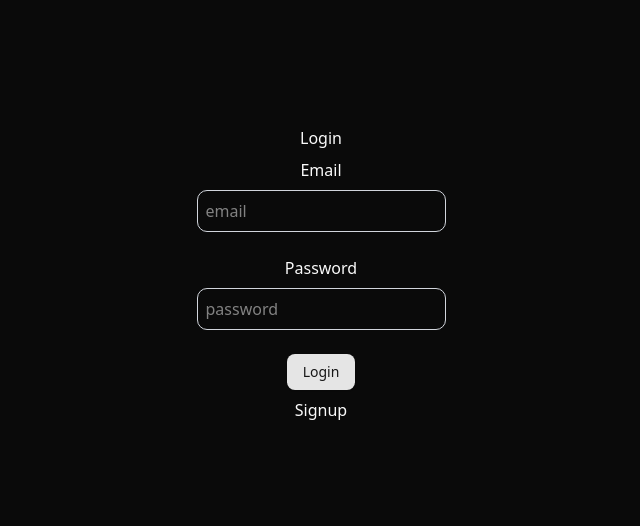
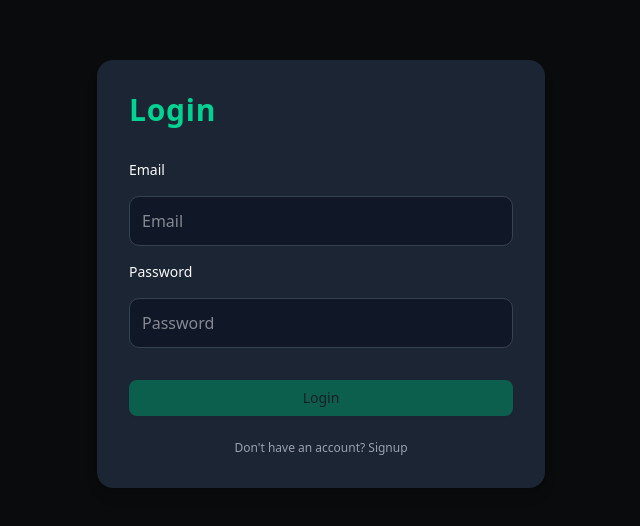
Before and after one commit to Sidney-130/login-signupfullstack, a Next.js app: page /login in a window 1280 px wide. Shown: the part 126-652 px from the top of the page, without its empty margins (319-959 px from the left). Built offline with nearby package versions, Linux system fonts and the light colour scheme.

Commit message:
update login page

```diff
--- a/app/api/users/login/route.ts
+++ b/app/api/users/login/route.ts
@@ -0,0 +1,47 @@
+import { connect } from "@/dbConfig/dbConfig";
+import User from "@/models/userModel";
+import { NextResponse, NextRequest } from "next/server";
+import bcryptjs from "bcryptjs";
+import jwt from "jsonwebtoken";
+
+connect();
+
+export async function POST(req: NextRequest) {
+  try {
+    const reqBody = await req.json();
+    const { email, password } = reqBody;
+    console.log({ reqBody });
+
+    const user = await User.findOne({ email });
+
+    if (!user) {
+      return NextResponse.json(
+        { error: "User does not exist" },
+        { status: 400 }
+      );
+    }
+
+    const validPassword = await bcryptjs.compare(password, user.password);
+    if (!validPassword) {
+      return NextResponse.json({ error: "invalid password" }, { status: 400 });
+    }
+
+    const tokenData = {
+      id: user._id,
+      username: user.username,
+      email: user.email,
+    };
+    const token = await jwt.sign(tokenData, process.env.TOKEN_SECRET!, {
+      expiresIn: "1d",
+    });
+    const response = NextResponse.json({
+      message: "login Successful",
+      success: true,
+    });
+    response.cookies.set("token", token, {
+      httpOnly: true,
+    });
+  } catch (error: any) {
+    return NextResponse.json({ error: error.message }, { status: 500 });
+  }
+}
--- a/app/login/page.tsx
+++ b/app/login/page.tsx
@@ -1,43 +1,89 @@
 "use client";
 import Link from "next/link";
-import React, { useState } from "react";
+import React, { useEffect, useState } from "react";
 import { useRouter } from "next/navigation";
 import { Button } from "@/components/ui/button";
-// import { axios } from "axios";
+import toast from "react-hot-toast";
+import axios from "axios";
 
-export default function Signup() {
+export default function Login() {
+  const router = useRouter();
   const [user, setUser] = useState({
     email: "",
     password: "",
   });
+  const [buttonDisabled, setButtonDisabled] = useState(false);
+  const [loading, setLoading] = useState(false);
 
-  const onLogin = async () => {};
+  const onLogin = async () => {
+    try {
+      setLoading(true);
+      const res = await axios.post("/api/users/login", user);
+      console.log("Login successful", res.data);
+      toast.success("Login successful!");
+      router.push("/profile");
+    } catch (error: any) {
+      console.log("Login failed", error.message);
+      toast.error(error.message || "Login failed");
+    } finally {
+      setLoading(false);
+    }
+  };
+
+  useEffect(() => {
+    if (user.email.length > 0 && user.password.length > 0) {
+      setButtonDisabled(false);
+    } else {
+      setButtonDisabled(true);
+    }
+  }, [user]);
 
   return (
-    <div className="flex flex-col items-center justify-center min-h-screen py-2 gap-2">
-      <h1>Login</h1>
-      <label htmlFor="email">Email</label>
+    <div className="flex items-center justify-center min-h-screen bg-gray-900/10 px-6">
+      <div className="flex flex-col w-full max-w-md bg-gray-800/90 p-8 rounded-2xl shadow-lg gap-4">
+        <h1 className="text-3xl font-bold tracking-wide text-left text-emerald-400 mb-4">
+          Login
+        </h1>
+
+        <label htmlFor="email" className="text-sm font-medium">
+          Email
+        </label>
         <input
           type="text"
           id="email"
           value={user.email}
           onChange={(e) => setUser({ ...user, email: e.target.value })}
-        placeholder="email"
-        className="p-2 border border-gray-300 rounded-lg mb-4 focus:outline-none focus:border-gray-600
-        "
+          placeholder="Email"
+          className="p-3 bg-gray-900 border border-gray-700 rounded-lg focus:outline-none focus:border-emerald-800"
         />
-      <label htmlFor="password">Password</label>
+
+        <label htmlFor="password" className="text-sm font-medium">
+          Password
+        </label>
         <input
-        type="text"
+          type="password"
           id="password"
           value={user.password}
           onChange={(e) => setUser({ ...user, password: e.target.value })}
-        placeholder="password"
-        className="p-2 border border-gray-300 rounded-lg mb-4 focus:outline-none focus:border-gray-600
-        "
+          placeholder="Password"
+          className="p-3 bg-gray-900 border border-gray-700 rounded-lg focus:outline-none focus:border-emerald-800"
         />
-      <Button onClick={onLogin}>Login</Button>
-      <Link href="/signup">Signup</Link>
+
+        <Button
+          className="w-full mt-4 bg-emerald-600 hover:bg-emerald-700 transition"
+          onClick={onLogin}
+          disabled={buttonDisabled || loading}
+        >
+          {loading ? "Logging in..." : "Login"}
+        </Button>
+
+        <Link
+          href="/signup"
+          className="text-xs text-gray-400 hover:text-emerald-400 text-center mt-2"
+        >
+          Don&apos;t have an account? Signup
+        </Link>
+      </div>
     </div>
   );
 }
--- a/app/signup/page.tsx
+++ b/app/signup/page.tsx
@@ -13,18 +13,21 @@ export default function Signup() {
     password: "",
     username: "",
   });
-  const [buttonDisabled, setButtondisabled] = useState(false);
+  const [buttonDisabled, setButtondisabled] = useState(true);
   const [loading, setLoading] = useState(false);
 
   const onSignup = async () => {
     try {
       setLoading(true);
       const res = await axios.post("/api/users/signup", user);
-      console.log("Signup succesfull", res.data);
+      console.log("Signup successful", res.data);
+      toast.success("Signup successful!");
       router.push("/login");
     } catch (error: any) {
       console.log("Signup failed", error.message);
-      toast.error(error.message);
+      toast.error(
+        error.response?.data?.message || error.message || "Signup failed"
+      );
     } finally {
       setLoading(false);
     }
@@ -86,11 +89,11 @@ export default function Signup() {
         />
 
         <Button
-          className="w-full mt-4 bg-emerald-600 hover:bg-emerald-700 transition"
+          className="w-full mt-4 bg-emerald-600 hover:bg-emerald-700 transition disabled:opacity-50 disabled:cursor-not-allowed"
           onClick={onSignup}
+          disabled={buttonDisabled || loading}
         >
-          {buttonDisabled ? "No signup" : "Signup"}
-          {loading ? "..." : ""}
+          {loading ? "Signing up..." : "Signup"}
         </Button>
 
         <Link
```
Lines whose indentation alone changed are shown as unchanged.
